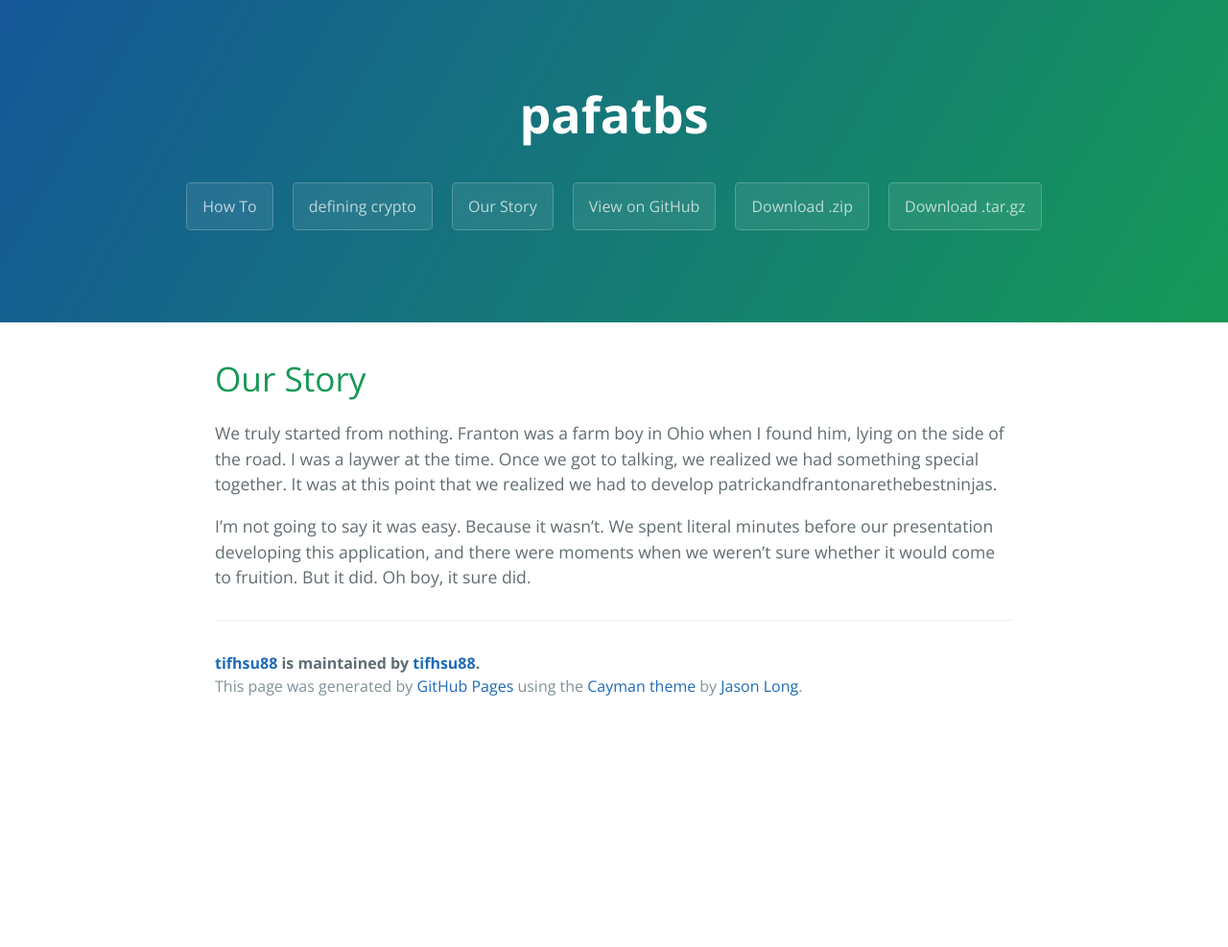
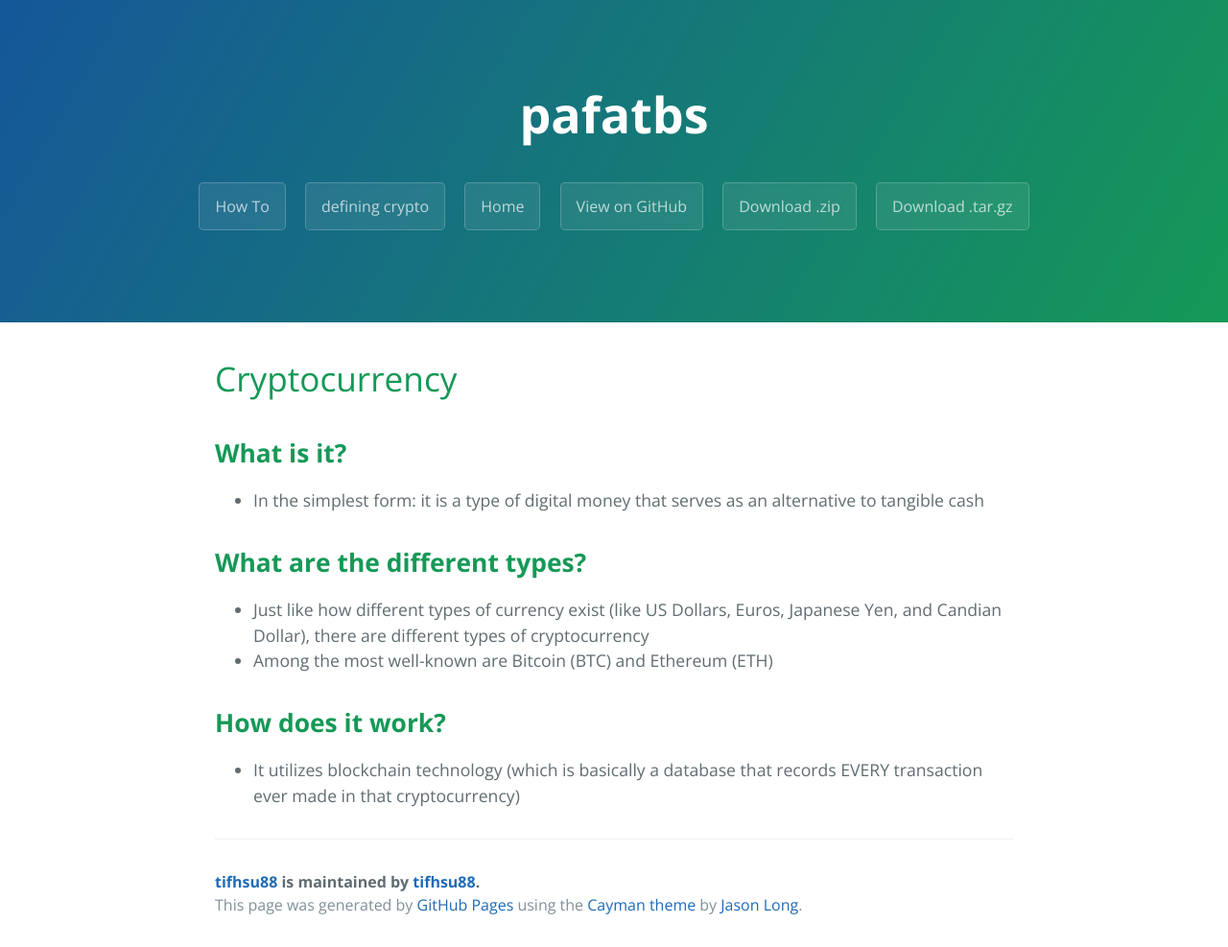
Before and after one commit to tifhsu88/crackingcrypto, a Jekyll site: the page built from story.md, in a window 1280 px wide. Shown: the whole page at 96% size. Built offline with Jekyll 4.4.1, drawn with Linux system fonts in a browser that asks for light colours; before the commit the page ends 900 px from its top, so only the background shows below that.

Commit message:
Update story.md

```diff
--- a/story.md
+++ b/story.md
@@ -1,11 +1,20 @@
 ---
-title: Our Story
+title: Home
 layout: template
 filename: story
 ---
 
-# Our Story
+# Cryptocurrency
 
-We truly started from nothing. Franton was a farm boy in Ohio when I found him, lying on the side of the road. I was a laywer at the time. Once we got to talking, we realized we had something special together. It was at this point that we realized we had to develop patrickandfrantonarethebestninjas.
+## **What is it?**
 
-I'm not going to say it was easy. Because it wasn't. We spent literal minutes before our presentation developing this application, and there were moments when we weren't sure whether it would come to fruition. But it did. Oh boy, it sure did.
+- In the simplest form: it is a type of digital money that  serves as an alternative to tangible cash
+
+## **What are the different types?**
+
+- Just like how different types of currency exist (like US Dollars, Euros, Japanese Yen, and Candian Dollar), there are different types of cryptocurrency
+- Among the most well-known are Bitcoin (BTC) and Ethereum (ETH)
+
+## **How does it work?**
+
+- It utilizes blockchain technology (which is basically a database that records EVERY transaction ever made in that cryptocurrency)
```
